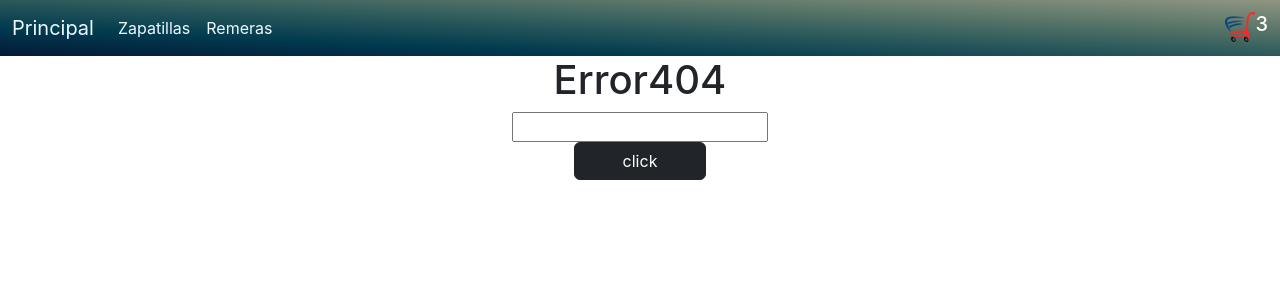
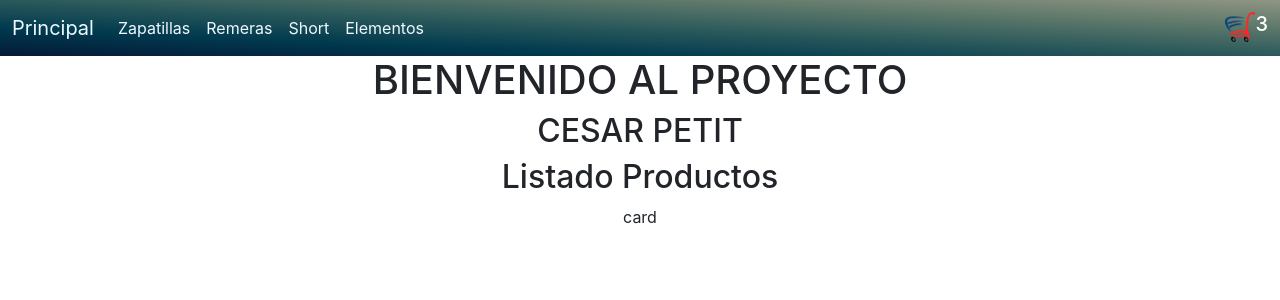
Before and after one commit to CesarPetit21480/react, a React (Create React App) app: page /item/elementos in a window 1280 px wide. Shown: the top 300 px of the page. Built offline with nearby package versions, Linux system fonts and the light colour scheme.

Commit message:
subida json

```diff
--- a/src/App.js
+++ b/src/App.js
@@ -1,45 +1,18 @@
-import logo from "./logo.svg";
+import { useState } from "react";
+import { BrowserRouter as Router, Route, Routes } from "react-router-dom";
 import "./App.css";
+import Counter from "./component/Counter/Counter";
+import Error404 from "./component/Error404/Error404";
+import ItemDetailContainer from "./component/ItemDetailContainter/ItemDetailContainer";
+import ItemListContainer from "./component/ItemListContainer/ItemListContainer";
 import NavBar from "./component/NavBar/NavBar";
-import ItemListContainer from "./component/ItemListContainer/ItemListContainer";
-import CartWidget from "./component/CartWidget/CartWidget";
-import Card from "./component/Card/Card";
-import Counter from "./component/Counter/Counter";
-import { useState } from "react";
-import {
-  BrowserRouter as Router,
-  Routes,
-  Route,
-  NavLink,
-} from "react-router-dom";
-import Error404 from "./component/Error404/Error404";
 
 function App() {
   const [show, setshow] = useState(false);
 
-  const toggle = () => setshow(!show);
-
-  const operacion = new Promise((resolve, reject) => {});
-
-  const [state, setstate] = useState([]);
-  const vocales = ["a", "e", "i", "o", "u"];
-
-  const handlekeydown = (e) => {
-    const { key } = e;
-
-    // const esVocal = vocales.some(vocal => vocal === key);
-
-    if (!vocales.includes(key.ToUpperCase())) {
-      setstate(state + key);
-    }
-  };
-
   return (
     <div className="App">
-      {/* <ItemListContainer
-        bienvenida={"BIENVENIDO AL PROYECTO"}
-        nombre={"CESAR PETIT"}
-      /> */}
+
       <Router>
         <NavBar />
         <Routes>
@@ -49,32 +22,27 @@ function App() {
               <ItemListContainer
                 bienvenida={"BIENVENIDO AL PROYECTO"}
                 nombre={"CESAR PETIT"}
+                descripcion={"Listado Productos"}
               />
             }
           />
-
-          <Route path="/counter" element={<Counter />} />
+          <Route
+            path="/item/:categoria"
+            element={
+              <ItemListContainer
+                bienvenida={"BIENVENIDO AL PROYECTO"}
+                nombre={"CESAR PETIT"}
+                descripcion={"Listado Productos"}
+              />
+            }
+          />
           <Route path="/counter" element={<Counter />} />
           <Route path="*" element={<Error404 />} />
         </Routes>
       </Router>
 
-      <form action="">
-        <input value={state} onKeyDown={handlekeydown} type="text" />
-      </form>
-
       {/*
-      {show ? <Counter nombre="componente 1"/> : null} */}
-
-      {/* <Counter nombre="COMPONENTE 1" />
-      <Counter nombre="COMPONENTE 2" />
-      <Counter nombre="COMPONENTE 3" /> */}
-
-      <button className="btn btn-dark px-5" onClick={toggle}>
-        click
-      </button>
-
-      {/* <header className="App-header">
+      <header className="App-header">
         <img src={logo} className="App-logo" alt="logo" />
         <p>
           Edit <code>src/App.js</code> and save to reload.
@@ -89,7 +57,6 @@ function App() {
         </a>
       </header> */}
     </div>
-
   );
 }
 
--- a/src/component/Card/Card.jsx
+++ b/src/component/Card/Card.jsx
@@ -1,19 +1,61 @@
-import React from 'react'
-import { useState } from 'react'
-import producto from '../../class/producto'
+import axios from "axios";
+import { useState,useEffect } from "react";
+import { useParams } from "react-router-dom";
+import data from "../../json/data.json";
 
 const Card = () => {
+  const { categoria } = useParams;
+  const [datos, setDatos] = useState([]);
 
+  // async function getData() {
+  //   try {
+  //     // const result = await axios.get(data);
+  //     await setDatos(data);
+  //   } catch (error) {
+  //     console.log(error);
+  //   }
+  // }
+  // getData();
+
+useEffect(() => {
+
+    setDatos(data.productos);
+
+  return () => {
+
+  }
+}, [])
+
+console.log(datos);
+
+
+const pp = datos.filter(p => p.id === 1)
+
+console.log('hola',pp)
+
+
+
+
+
+
+  // const getProduct = () => {
+  //   const getData = new Promise((resolve, reject) => {
+  //     setTimeout(() => {
+  //       resolve({
+  //         status: 200,
+  //         data: data.productos,
+  //       });
+  //     }, 1000);
+  //   });
+  // };
 
   // const p1 = new producto(1,"pantalon","shor","img");
 
-  const {cards,setcards} = useState([]);
+  const { cards, setcards } = useState([]);
   // setcards(p1);
   // console.log(cards);
 
-  return (
-    <div>card</div>
-  )
-}
+  return <div>card</div>;
+};
 
-export default Card
+export default Card;
--- a/src/component/ItemListContainer/ItemListContainer.js
+++ b/src/component/ItemListContainer/ItemListContainer.js
@@ -1,13 +1,18 @@
 import React from 'react'
+import Card from '../Card/Card';
+
 
 const ItemListContainer = (props) => {
 
-const {bienvenida,nombre} = props;
+const {bienvenida,nombre,descripcion} = props;
+
 
   return (
     <div>
         <h1>{bienvenida}</h1>
         <h2>{nombre}</h2>
+        <h2>{descripcion}</h2>
+        <Card/>
     </div>
   )
 }
--- a/src/component/NavBar/NavBar.js
+++ b/src/component/NavBar/NavBar.js
@@ -34,6 +34,16 @@ const NavBar = () => {
                   Remeras
                 </NavLink>
               </li>
+              <li className="nav-item">
+                <NavLink to="./counter" className="nav-link listaPropia" href="#">
+                  Short
+                </NavLink>
+              </li>
+              <li className="nav-item">
+                <NavLink to="./counter" className="nav-link listaPropia" href="#">
+                  Elementos
+                </NavLink>
+              </li>
               {/* <li className="nav-item">
                 <a className="nav-link listaPropia" href="#">
                   Pantalones
--- /dev/null
+++ b/src/json/data.json
@@ -0,0 +1,75 @@
+{
+    "productos": [{
+            "id": 1,
+            "categoria": "remera",
+            "img": "../image/remera_1.png",
+            "description": "Remera Entrenamiento Camiseta Running Crossfit Tiempo Libre"
+        },
+        {
+            "id": 2,
+            "categoria": "remera",
+            "img": "../image/remera_2.png",
+            "description": "Remera Entrenamiento Camiseta Running Crossfit Tiempo Libre"
+        },
+        {
+            "id": 3,
+            "categoria": "remera",
+            "img": "../image/remera_3.png",
+            "description": "Remera Entrenamiento Camiseta Running Crossfit Tiempo Libre"
+        },
+        {
+            "id": 4,
+            "categoria": "remera",
+            "img": "../image/remera_4.png",
+            "description": "Remera Entrenamiento Camiseta Running Crossfit Tiempo Libre"
+        },
+        {
+            "id": 5,
+            "categoria": "zapatilla",
+            "img": "../image/zapatilla_5.png",
+            "description": "ZAPATILLAS UNDER ARMOUR CHARGED SLIGHT PARA HOMBRE "
+        },
+        {
+            "id": 6,
+            "categoria": "zapatilla",
+            "img": "../image/zapatilla_6.png",
+            "description": "ZAPATILLAS UNDER ARMOUR CHARGED SLIGHT PARA HOMBRE"
+        },
+        {
+            "id": 7,
+            "categoria": "zapatilla",
+            "img": "../image/zapatilla_7.png",
+            "description": "ZAPATILLAS UNDER ARMOUR CHARGED SLIGHT PARA HOMBRE"
+        },
+        {
+            "id": 8,
+            "categoria": "zapatilla",
+            "img": "../image/zapatilla3.png",
+            "description": "ZAPATILLAS UNDER ARMOUR CHARGED SLIGHT PARA HOMBRE"
+        },
+        {
+            "id": 9,
+            "categoria": "elementos",
+            "img": "../image/rodillera.png",
+            "description": "ZAPATILLAS UNDER ARMOUR CHARGED SLIGHT PARA HOMBRE"
+        },
+        {
+            "id": 10,
+            "categoria": "elementos",
+            "img": "../image/soga.png",
+            "description": "Soga Saltar Speed Rope Mangos Aluminio Cabezal 360° Crossfit"
+        },
+        {
+            "id": 11,
+            "categoria": "elementos",
+            "img": "../image/mancuerna.png",
+            "description": "Soga Saltar Speed Rope Mangos Aluminio Cabezal 360° Crossfit"
+        },
+        {
+            "id": 12,
+            "categoria": "elementos",
+            "img": "../image/calleras.png",
+            "description": "Soga Saltar Speed Rope Mangos Aluminio Cabezal 360° Crossfit"
+        }
+    ]
+}
```
Also changed, not shown: src/component/card.json (deleted, +0 -13 lines).
